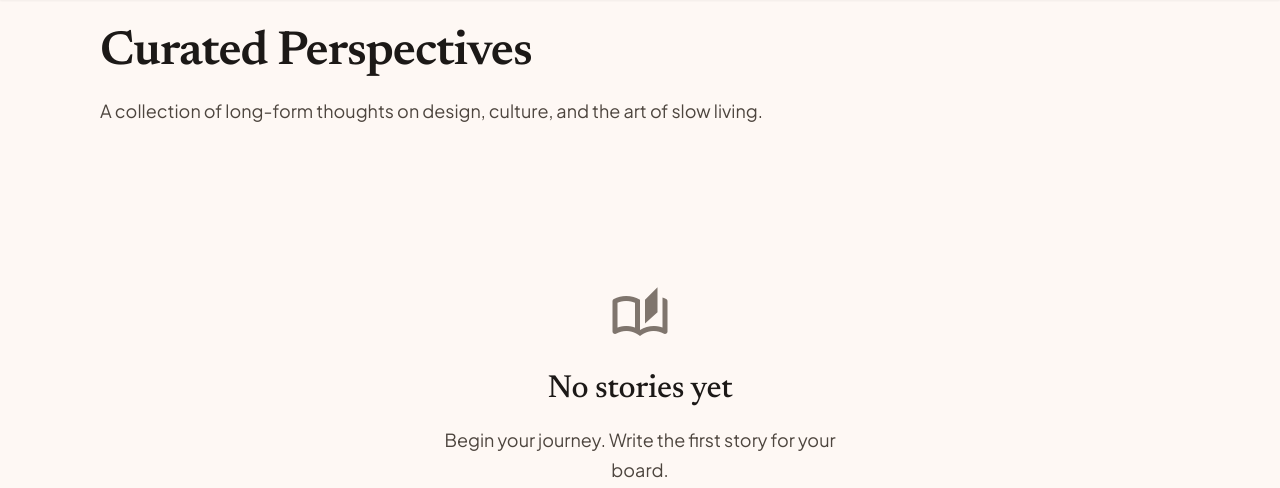
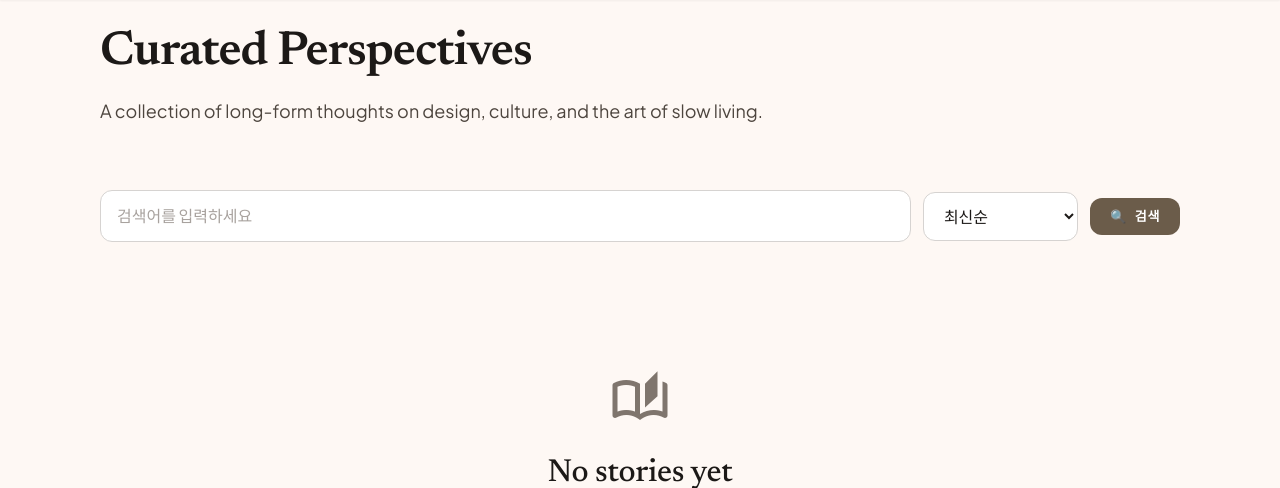
Before and after one commit to a75567238-dev/day4-flask, a Flask app: page / in a window 1280 px wide. Shown: the part 69-557 px from the top of the page. Run offline with Flask 3, Linux system fonts and the light colour scheme; some libraries are stand-ins or nearby versions.

Commit message:
Add searchable and sortable pagination on post list.
This keeps list browsing usable as content grows by combining keyword filtering, stable sort options, and paginated navigation state.

Co-Authored-By: Claude Opus 4.7 <noreply@anthropic.com>

```diff
--- a/app.py
+++ b/app.py
@@ -1,5 +1,7 @@
+import math
 import os
 from flask import Flask, render_template, request, redirect, url_for
+from sqlalchemy import or_
 from models import db, Post
 
 app = Flask(__name__)
@@ -22,8 +24,45 @@ with app.app_context():
 
 @app.route("/")
 def index():
-    posts = Post.query.order_by(Post.created_at.desc()).all()
-    return render_template("index.html", posts=posts)
+    page = request.args.get("page", 1, type=int)
+    query = request.args.get("q", "", type=str).strip()
+    sort = request.args.get("sort", "latest", type=str)
+    per_page = 10
+
+    if sort not in {"latest", "oldest", "title"}:
+        sort = "latest"
+
+    posts_query = Post.query
+    if query:
+        like_query = f"%{query}%"
+        posts_query = posts_query.filter(
+            or_(Post.title.ilike(like_query), Post.content.ilike(like_query))
+        )
+
+    if sort == "oldest":
+        posts_query = posts_query.order_by(Post.created_at.asc(), Post.id.asc())
+    elif sort == "title":
+        posts_query = posts_query.order_by(Post.title.asc(), Post.id.desc())
+    else:
+        posts_query = posts_query.order_by(Post.created_at.desc(), Post.id.desc())
+
+    total_posts = posts_query.count()
+    total_pages = max(1, math.ceil(total_posts / per_page))
+    page = min(max(1, page), total_pages)
+
+    posts = posts_query.offset((page - 1) * per_page).limit(per_page).all()
+
+    return render_template(
+        "index.html",
+        posts=posts,
+        page=page,
+        total_pages=total_pages,
+        has_prev=page > 1,
+        has_next=page < total_pages,
+        query=query,
+        sort=sort,
+        is_search=bool(query),
+    )
 
 
 @app.route("/post/new", methods=["GET", "POST"])
--- a/templates/index.html
+++ b/templates/index.html
@@ -8,6 +8,34 @@
   <section class="mb-12 md:mb-16">
     <h1 class="font-headline-xl text-headline-xl text-stone-900 mb-4">Curated Perspectives</h1>
     <p class="font-body-lg text-body-lg text-on-surface-variant max-w-2xl">A collection of long-form thoughts on design, culture, and the art of slow living.</p>
+  </section>
+
+  <section class="mb-8">
+    <form action="/" method="get" class="flex flex-nowrap items-center gap-3">
+      <input
+        type="text"
+        name="q"
+        value="{{ query }}"
+        placeholder="검색어를 입력하세요"
+        class="flex-1 min-w-0 bg-surface-container-lowest border border-stone-300 rounded-xl px-4 py-3 font-body-md text-body-md text-stone-900 placeholder:text-stone-400 focus:outline-none focus:ring-2 focus:ring-primary/30 focus:border-primary"
+      />
+      <select
+        name="sort"
+        onchange="this.form.submit()"
+        class="bg-surface-container-lowest border border-stone-300 rounded-xl px-4 py-3 font-body-md text-body-md text-stone-900 focus:outline-none focus:ring-2 focus:ring-primary/30 focus:border-primary"
+      >
+        <option value="latest" {% if sort == 'latest' %}selected{% endif %}>최신순</option>
+        <option value="oldest" {% if sort == 'oldest' %}selected{% endif %}>오래된순</option>
+        <option value="title" {% if sort == 'title' %}selected{% endif %}>제목순 (가나다)</option>
+      </select>
+      <button
+        type="submit"
+        class="inline-flex items-center justify-center gap-2 bg-primary text-on-primary px-5 py-3 rounded-xl font-label-sm text-label-sm hover:opacity-95 transition-opacity"
+      >
+        <span>🔍</span>
+        <span>검색</span>
+      </button>
+    </form>
   </section>
 
   {% if posts %}
@@ -76,12 +104,35 @@
   <!-- Empty state -->
   <div class="text-center py-24">
     <span class="material-symbols-outlined text-outline text-6xl mb-6 block">auto_stories</span>
+    {% if is_search %}
+      <h2 class="font-headline-lg text-headline-lg text-stone-900 mb-4">검색 결과가 없습니다</h2>
+      <p class="font-body-lg text-body-lg text-on-surface-variant max-w-md mx-auto">다른 검색어로 다시 시도해보세요.</p>
+    {% else %}
       <h2 class="font-headline-lg text-headline-lg text-stone-900 mb-4">No stories yet</h2>
       <p class="font-body-lg text-body-lg text-on-surface-variant mb-8 max-w-md mx-auto">Begin your journey. Write the first story for your board.</p>
       <a href="/post/new" class="inline-flex items-center gap-2 bg-primary text-on-primary px-8 py-3 rounded-xl font-label-sm text-label-sm uppercase tracking-widest shadow-sm hover:shadow-md transition-all">
         <span class="material-symbols-outlined text-sm">edit</span>
         Write First Story
       </a>
+    {% endif %}
+  </div>
+  {% endif %}
+
+  {% if posts %}
+  <div class="mt-10 flex items-center justify-center gap-4">
+    {% if has_prev %}
+      <a href="{{ url_for('index', page=page - 1, q=query if query else None, sort=sort) }}" class="inline-flex items-center px-4 py-2 rounded-lg border border-stone-300 text-stone-700 hover:bg-stone-100 transition-colors">이전</a>
+    {% else %}
+      <span class="inline-flex items-center px-4 py-2 rounded-lg border border-stone-200 text-stone-400 bg-stone-100 cursor-not-allowed">이전</span>
+    {% endif %}
+
+    <span class="font-label-sm text-label-sm text-stone-700">{{ page }} / {{ total_pages }}</span>
+
+    {% if has_next %}
+      <a href="{{ url_for('index', page=page + 1, q=query if query else None, sort=sort) }}" class="inline-flex items-center px-4 py-2 rounded-lg border border-stone-300 text-stone-700 hover:bg-stone-100 transition-colors">다음</a>
+    {% else %}
+      <span class="inline-flex items-center px-4 py-2 rounded-lg border border-stone-200 text-stone-400 bg-stone-100 cursor-not-allowed">다음</span>
+    {% endif %}
   </div>
   {% endif %}
 
```
Lines whose indentation alone changed are shown as unchanged.
